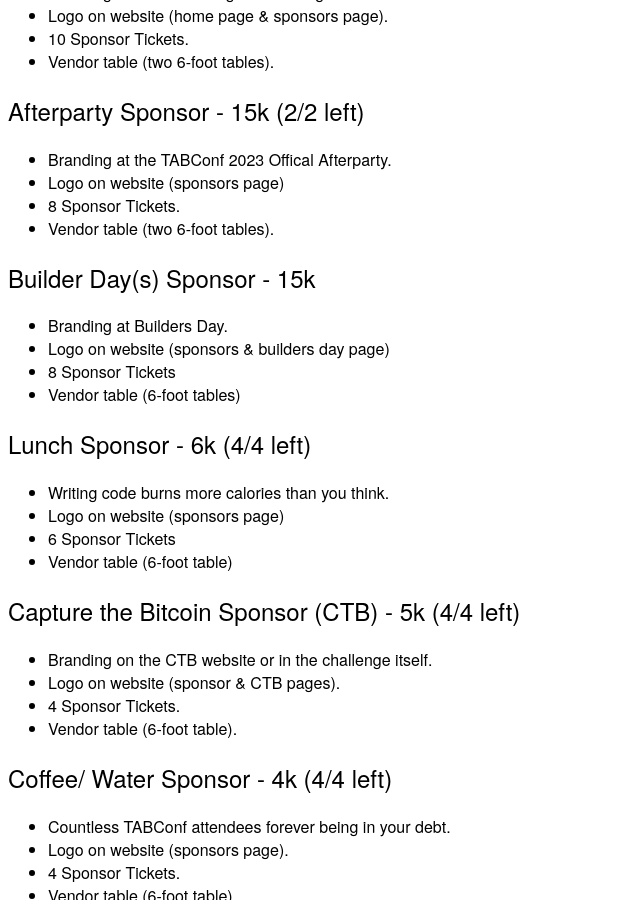
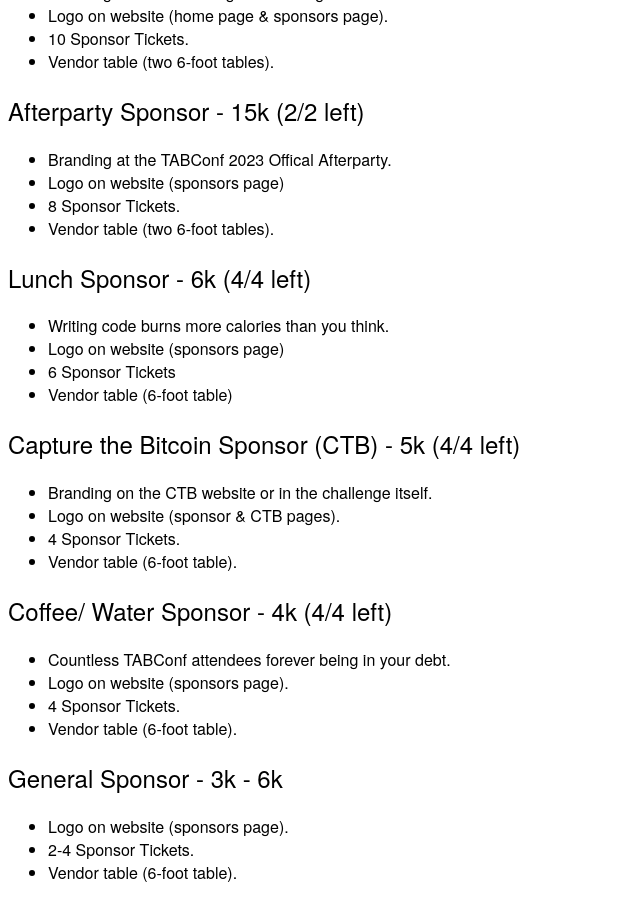
Before and after one commit to TABConf/2023.tabconf.com, a Jekyll site: the page built from docs/sponsorsheet.md, in a window 1280 px wide and 900 px high, scrolled down 1548 px. Shown: the whole window, without its empty margins (0-640 px from the left). Built offline with Jekyll 4.4.1, drawn with Linux system fonts in a browser that asks for light colours; nearby versions of some CDN libraries; our own code applies the rules of GitHub Pages for plain Markdown files.

Commit message:
Update sponsorsheet.md

```diff
--- a/docs/sponsorsheet.md
+++ b/docs/sponsorsheet.md
@@ -12,12 +12,6 @@
 - Logo on website (sponsors page)
 - 8 Sponsor Tickets.
 - Vendor table (two 6-foot tables).
-
-## Builder Day(s) Sponsor - 15k
-- Branding at Builders Day.
-- Logo on website (sponsors & builders day page)
-- 8 Sponsor Tickets
-- Vendor table (6-foot tables)
 
 ## Lunch Sponsor - 6k (4/4 left)
 - Writing code burns more calories than you think.
```
